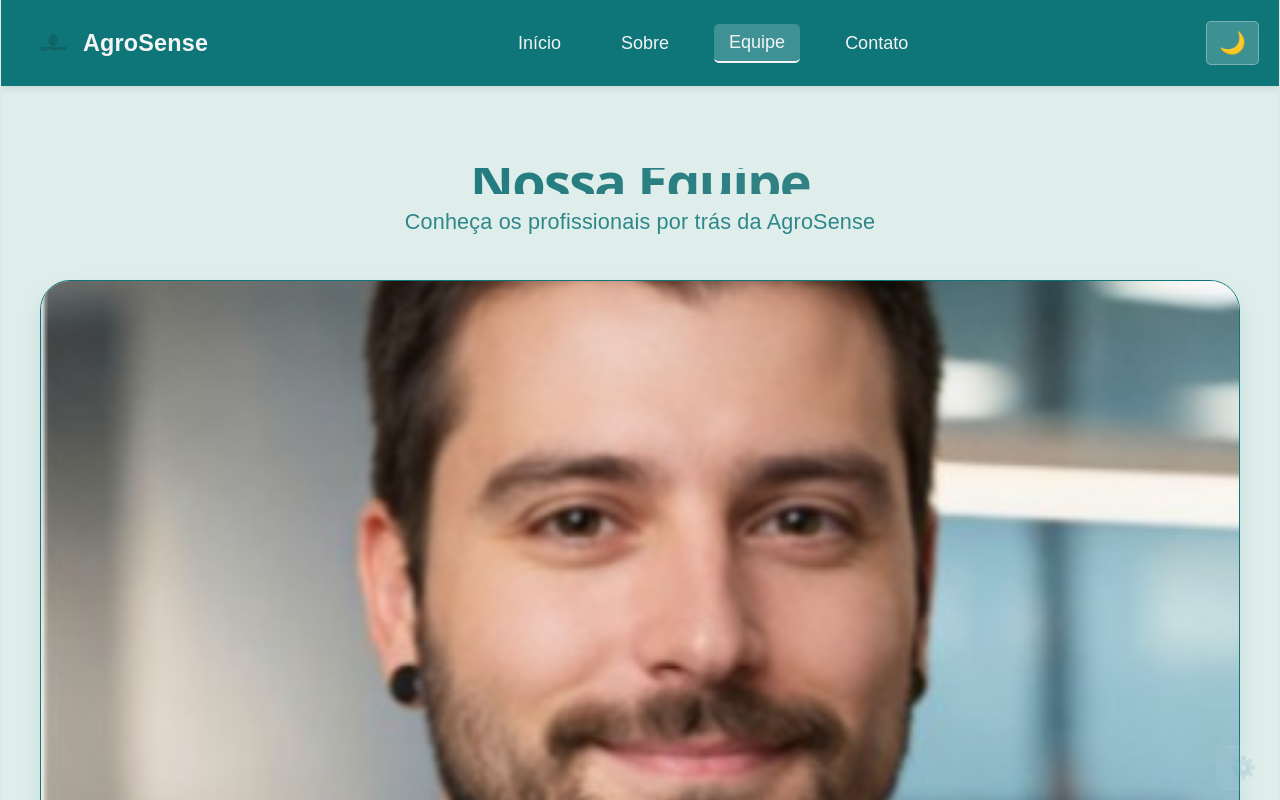
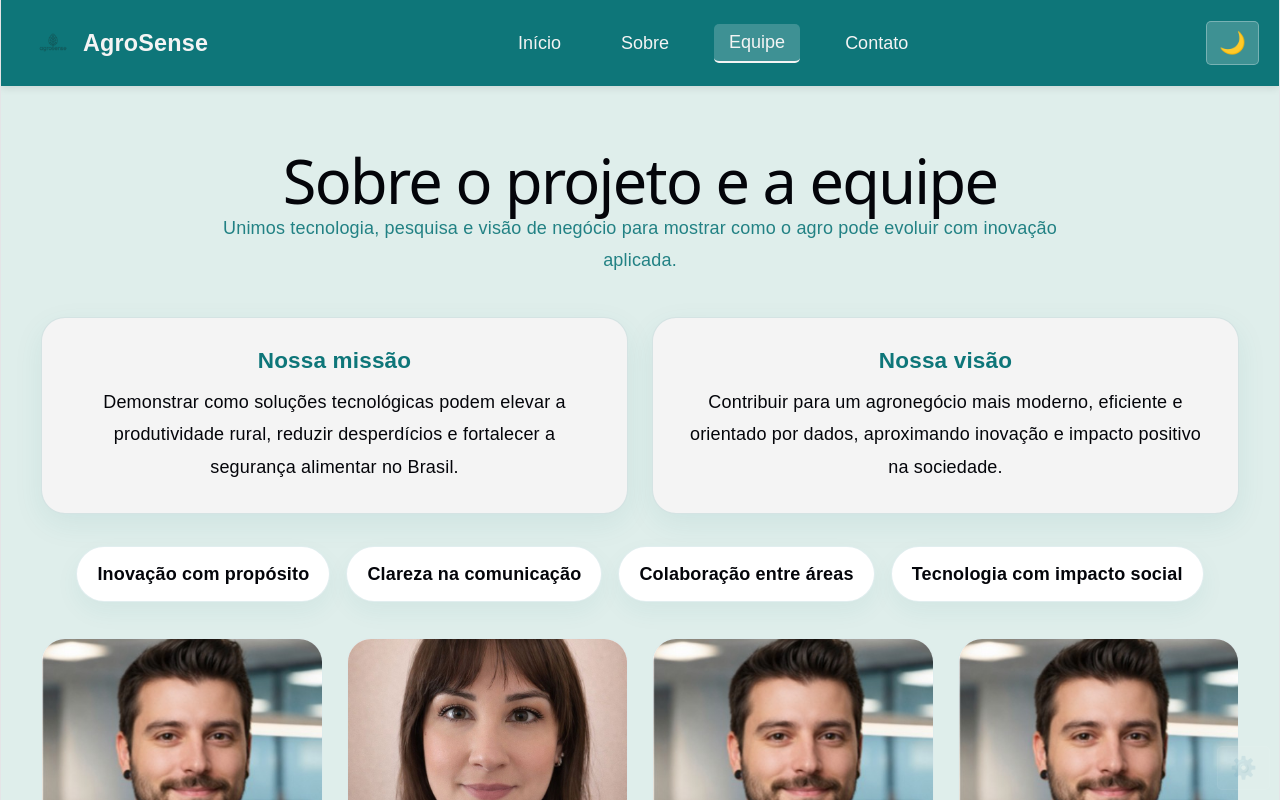
Before and after one commit to FeKinDeR/Agrosense-Fase6, a React (Vite) app: page / in a window 1280 px wide. Both pictures are taken after a click on the button "Equipe". Shown: the top 800 px of the page. Built offline with nearby package versions, Linux system fonts and the light colour scheme.

Commit message:
Atualização da página Equipe com fotos dos membros e ajustes de CSS

```diff
--- a/src/Equipe.jsx
+++ b/src/Equipe.jsx
@@ -1,41 +1,116 @@
 import React from 'react';
 import felipePaiva from './assets/imgs/felipe_paiva.jpg';
+import thais from './assets/imgs/Thais.jpg';
 
-function Equipe({ voltar }) {
+function Equipe() {
   const membros = [
     {
-      id: 1,
       nome: 'Felipe Paiva',
-      cargo: '💻 Desenvolvedor Full Stack em Transição',
-      foto: felipePaiva,
-      descricao: 'Profissional com sólida experiência em vendas e em transição para a área de tecnologia. Possui conhecimentos em JavaScript, React, Node.js, HTML e CSS, com foco no desenvolvimento de aplicações modernas, responsivas e intuitivas. Apaixonado por resolver problemas, aprender continuamente e transformar ideias em soluções reais através do código.'
-    }
+      img: felipePaiva,
+      alt: 'Foto de Felipe',
+      href: 'https://www.instagram.com/devfelipekinder/',
+      texto:
+        'Atua com visão empreendedora, desenvolvimento full stack e interesse forte em cibersegurança e inovação.',
+    },
+    {
+      nome: 'Thais',
+      img: thais,
+      alt: 'Foto de Thais',
+      href: 'https://www.instagram.com/devfelipekinder/',
+      texto:
+        'Especialista em UX/UI e comunicação visual, focada em deixar a experiência do usuário clara e moderna.',
+    },
+    {
+      nome: 'Lucas Mendes',
+      img: felipePaiva,
+      alt: 'Foto de Lucas Mendes',
+      href: 'https://www.instagram.com/devfelipekinder/',
+      texto:
+        'Engenheiro de dados com habilidade em análise de resultados e construção de dashboards inteligentes.',
+    },
+    {
+      nome: 'Mariana Costa',
+      img: felipePaiva,
+      alt: 'Foto de Mariana Costa',
+      href: 'https://www.instagram.com/devfelipekinder/',
+      texto:
+        'Responsável pela estratégia de conteúdo e integração entre equipe técnica e clientes do agro.',
+    },
+  ];
+
+  const values = [
+    'Inovação com propósito',
+    'Clareza na comunicação',
+    'Colaboração entre áreas',
+    'Tecnologia com impacto social',
   ];
 
   return (
-    <div className="pagina-equipe">
-      <div className="equipe-header">
-        <h1>Nossa Equipe</h1>
-        <p className="equipe-intro">Conheça os profissionais por trás da AgroSense</p>
-      </div>
+    <section className="page-shell pagina-equipe">
+      <div className="site-container">
+        <div className="page-heading premium-heading">
+          <h1>Sobre o projeto e a equipe</h1>
+          <p>
+            Unimos tecnologia, pesquisa e visão de negócio para mostrar como o agro
+            pode evoluir com inovação aplicada.
+          </p>
+        </div>
 
-      <div className="equipe-container">
-        <div className="equipe-cards">
-          {membros.map((membro) => (
-            <div key={membro.id} className="membro-card">
-              <div className="membro-foto">
-                <img src={membro.foto} alt={membro.nome} />
-              </div>
-              <div className="membro-info">
-                <h4 className="membro-nome">{membro.nome}</h4>
-                <h3 className="membro-cargo">{membro.cargo}</h3>
-                <p className="membro-descricao">{membro.descricao}</p>
-              </div>
-            </div>
+        <div className="about-hero-grid">
+          <div className="card-panel about-feature">
+            <h3>Nossa missão</h3>
+            <p>
+              Demonstrar como soluções tecnológicas podem elevar a produtividade rural,
+              reduzir desperdícios e fortalecer a segurança alimentar no Brasil.
+            </p>
+          </div>
+
+          <div className="card-panel about-feature">
+            <h3>Nossa visão</h3>
+            <p>
+              Contribuir para um agronegócio mais moderno, eficiente e orientado por dados,
+              aproximando inovação e impacto positivo na sociedade.
+            </p>
+          </div>
+        </div>
+
+        <div className="values-panel">
+          {values.map((value) => (
+            <article className="value-chip" key={value}>
+              {value}
+            </article>
           ))}
         </div>
+
+        <div className="card-grid members-grid">
+          {membros.map((membro) => {
+            const content = (
+              <article className="member-card premium-member-card">
+                <img src={membro.img} alt={membro.alt} />
+                <div className="member-card-body">
+                  <h3>{membro.nome}</h3>
+                  <p>{membro.texto}</p>
+                </div>
+              </article>
+            );
+
+            return membro.href ? (
+              <a
+                key={membro.nome}
+                href={membro.href}
+                target="_blank"
+                rel="noreferrer"
+                className="member-link"
+              >
+                {content}
+              </a>
+            ) : (
+              <div key={membro.nome}>{content}</div>
+            );
+          })}
+        </div>
       </div>
-    </div>
+    </section>
   );
 }
 
--- a/src/assets/css/styles.css
+++ b/src/assets/css/styles.css
@@ -981,6 +981,196 @@ textarea {
     letter-spacing: 0.3px;
 }
 
+.page-shell {
+    width: 100%;
+    display: block;
+}
+
+.site-container {
+    width: min(1200px, calc(100% - 40px));
+    margin: 0 auto;
+}
+
+.page-heading {
+    text-align: center;
+    margin-bottom: 40px;
+}
+
+.premium-heading .section-kicker {
+    display: inline-flex;
+    align-items: center;
+    justify-content: center;
+    margin-bottom: 16px;
+    color: var(--color-green-dark);
+    font-weight: 700;
+    font-size: 0.85rem;
+    letter-spacing: 0.24em;
+    text-transform: uppercase;
+}
+
+.premium-heading h1 {
+    font-size: clamp(2.2rem, 5vw, 3.4rem);
+    margin-bottom: 18px;
+    color: var(--color-dark);
+}
+
+.premium-heading p {
+    max-width: 860px;
+    margin: 0 auto;
+    color: var(--color-green-dark);
+    line-height: 1.8;
+    opacity: 0.9;
+}
+
+.about-hero-grid {
+    display: grid;
+    grid-template-columns: repeat(2, minmax(0, 1fr));
+    gap: 24px;
+    margin-bottom: 32px;
+}
+
+.card-panel {
+    background: var(--color-light);
+    border: 1px solid rgba(14, 118, 121, 0.14);
+    border-radius: 24px;
+    padding: 30px;
+    box-shadow: 0 10px 30px rgba(14, 118, 121, 0.08);
+}
+
+.about-feature h3 {
+    margin-bottom: 12px;
+    font-size: 1.25rem;
+    color: var(--color-green-dark);
+}
+
+.about-feature p {
+    margin: 0;
+    color: var(--color-dark);
+    line-height: 1.8;
+}
+
+.values-panel {
+    display: flex;
+    flex-wrap: wrap;
+    gap: 16px;
+    margin-bottom: 36px;
+    justify-content: center;
+}
+
+.value-chip {
+    padding: 14px 20px;
+    background: white;
+    border-radius: 999px;
+    color: var(--color-dark);
+    border: 1px solid rgba(14, 118, 121, 0.12);
+    font-weight: 600;
+    box-shadow: 0 10px 24px rgba(14, 118, 121, 0.06);
+}
+
+.card-grid {
+    display: grid;
+    grid-template-columns: repeat(auto-fit, minmax(260px, 1fr));
+    gap: 24px;
+}
+
+.member-link {
+    text-decoration: none;
+}
+
+.member-card {
+    background: var(--color-light);
+    border-radius: 24px;
+    overflow: hidden;
+    border: 1px solid rgba(14, 118, 121, 0.14);
+    transition: transform 0.3s ease, box-shadow 0.3s ease;
+    display: flex;
+    flex-direction: column;
+    min-height: 100%;
+}
+
+.member-card:hover {
+    transform: translateY(-6px);
+    box-shadow: 0 18px 36px rgba(14, 118, 121, 0.14);
+}
+
+.member-card img {
+    width: 100%;
+    height: 240px;
+    object-fit: cover;
+    display: block;
+}
+
+.member-card-body {
+    padding: 24px;
+    display: flex;
+    flex-direction: column;
+    gap: 16px;
+    flex: 1;
+}
+
+.member-card-body h3 {
+    margin: 0;
+    font-size: 1.3rem;
+    color: var(--color-dark);
+}
+
+.member-card-body p {
+    margin: 0;
+    color: var(--color-green-dark);
+    line-height: 1.75;
+}
+
+.premium-member-card {
+    background: #ffffff;
+}
+
+.dark-mode .premium-member-card {
+    background: #2a2a2a;
+}
+
+.dark-mode .page-heading p,
+.dark-mode .about-feature p,
+.dark-mode .value-chip,
+.dark-mode .member-card-body p {
+    color: #e0e0e0;
+}
+
+.dark-mode .page-heading h1,
+.dark-mode .member-card-body h3,
+.dark-mode .section-kicker {
+    color: #ffffff;
+}
+
+.dark-mode .card-panel,
+.dark-mode .value-chip {
+    background: #1f1f1f;
+}
+
+.dark-mode .card-panel {
+    border-color: rgba(76, 175, 80, 0.2);
+}
+
+.dark-mode .value-chip {
+    border-color: rgba(76, 175, 80, 0.15);
+}
+
+.dark-mode .member-card {
+    border-color: rgba(76, 175, 80, 0.18);
+}
+
+.dark-mode .member-card:hover {
+    box-shadow: 0 18px 36px rgba(76, 175, 80, 0.22);
+}
+
+.dark-mode .page-shell {
+    background: linear-gradient(135deg, #1B3334 0%, #0f2324 100%);
+}
+
+.dark-mode .card-panel,
+.dark-mode .member-card {
+    background: #1d1d1d;
+}
+
 .dark-mode .membro-nome {
     color: #4caf50;
 }
@@ -1089,25 +1279,32 @@ textarea {
         gap: 25px;
     }
 
-    .membro-foto {
-        height: 240px;
-    }
-
-    .membro-info {
-        padding: 24px;
-    }
-
-    .membro-nome {
-        font-size: 1.15rem;
-    }
-
-    .membro-cargo {
+    .about-hero-grid {
+        grid-template-columns: 1fr;
+    }
+
+    .member-card img {
+        height: 200px;
+    }
+
+    .member-card-body {
+        padding: 22px;
+    }
+
+    .premium-heading h1 {
+        font-size: 2rem;
+    }
+
+    .premium-heading p {
         font-size: 0.95rem;
     }
 
-    .membro-descricao {
-        font-size: 0.9rem;
-        line-height: 1.6;
+    .value-chip {
+        font-size: 0.95rem;
+    }
+
+    .card-grid {
+        gap: 20px;
     }
 
     .tech-card {
@@ -1139,6 +1336,35 @@ textarea {
 @media (max-width: 480px) {
     .navbar-container {
         padding: 10px 5px;
+    }
+
+    .about-hero-grid {
+        grid-template-columns: 1fr;
+    }
+
+    .card-panel {
+        padding: 22px;
+    }
+
+    .member-card img {
+        height: 180px;
+    }
+
+    .member-card-body {
+        padding: 18px;
+    }
+
+    .value-chip {
+        padding: 12px 16px;
+        font-size: 0.9rem;
+    }
+
+    .premium-heading h1 {
+        font-size: 1.8rem;
+    }
+
+    .premium-heading p {
+        font-size: 0.9rem;
     }
 
     .navbar-logo .logo-img {
```
Also changed, not shown: src/assets/imgs/Thais.jpg (added).
